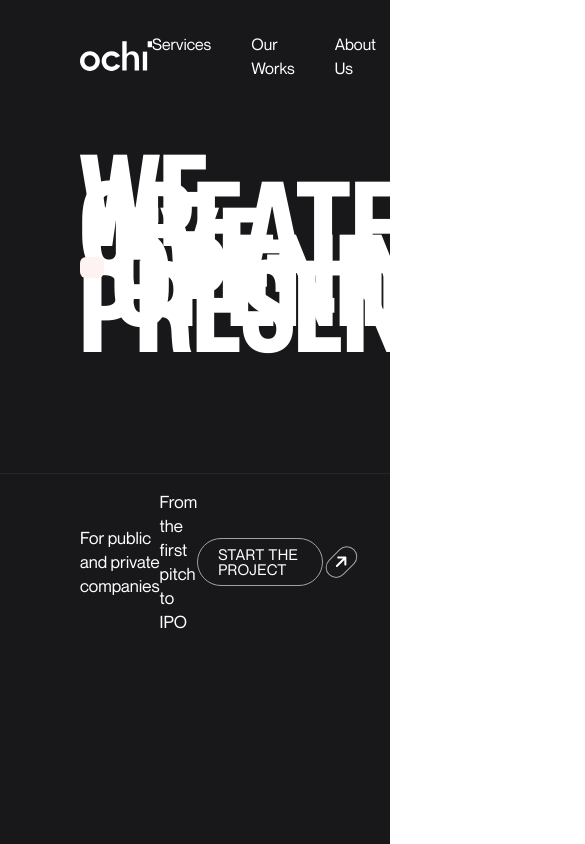
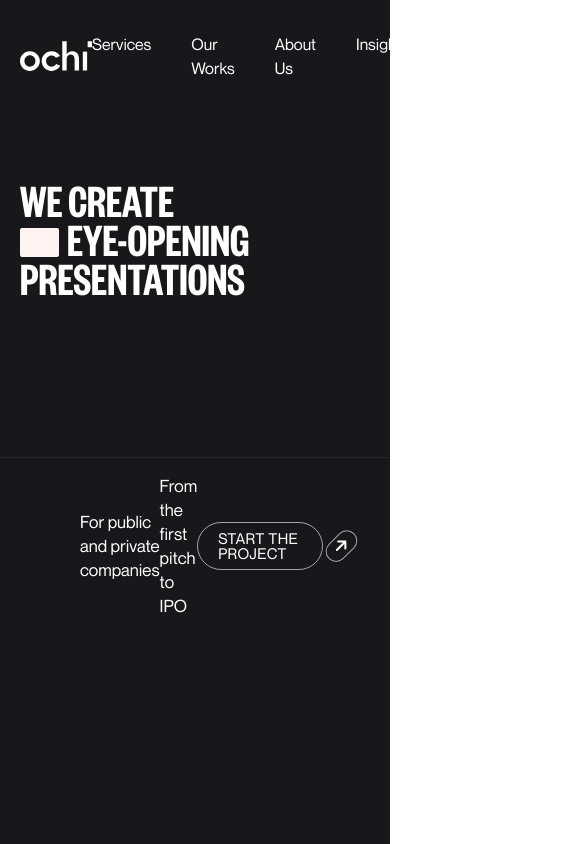
Before and after one commit to Surjendu-kar/NEXA-using-Motion, a Next.js app: page / in a window 390 px wide. Shown: the top 844 px of the page, 585 px wide, since content can reach past the window. Built offline with nearby package versions, Linux system fonts and the light colour scheme.

Commit message:
Adjust padding in LandingPage and Navbar components for improved responsiveness and layout consistency across screen sizes.

```diff
--- a/components/LandingPage.tsx
+++ b/components/LandingPage.tsx
@@ -4,12 +4,14 @@ function LandingPage() {
   return (
     <div className="w-full h-screen pt-1">
       {/* Text Structure */}
-      <div className="textstructure mt-44 px-20">
+      <div className="textstructure mt-44 px-5 lg:px-20">
         {["we create", "eye-opening", "presentations"].map((text, index) => (
           <div className="masker" key={index}>
             <div className="w-fit flex items-center gap-2">
-              {index === 1 && <div className="relative top-2 w-[9vw] h-[5.5vw] bg-red-50 rounded-md"></div>}
-              <h1 className="text-[145px] font-grotesk uppercase leading-[6.8vw]">
+              {index === 1 && (
+                <div className="relative top-1 lg:top-2 w-[10vw] h-[7.2vw] lg:w-[9vw] lg:h-[5.5vw] bg-red-50 rounded-sm lg:rounded-md"></div>
+              )}
+              <h1 className="text-5xl md:text-[100px] lg:text-[145px] font-grotesk uppercase leading-[10vw] md:leading-[9vw] lg:leading-[6.8vw]">
                 {text}
               </h1>
             </div>
--- a/components/Navbar.tsx
+++ b/components/Navbar.tsx
@@ -7,7 +7,7 @@ function Navbar() {
     "contact us",
   ];
   return (
-    <div className="fixed z-[999] w-full px-20 py-8 flex items-center justify-between">
+    <div className="fixed z-[999] w-full px-5 lg:px-20 py-8 flex items-center justify-between">
       <div className="logo">
         <svg
           width="72"
```
